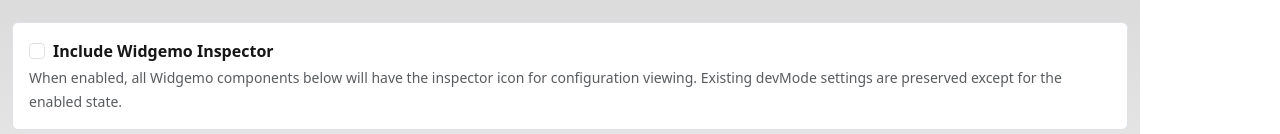
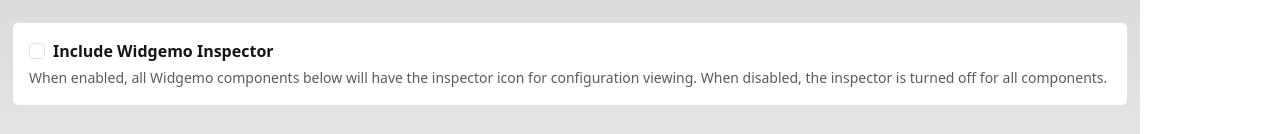
Before and after one commit to widgemo/widgemo-demo, a React (Vite) app: page /simplified-test in a window 1280 px wide. Shown: the part 294-428 px from the top of the page. Built offline with nearby package versions, Linux system fonts and the light colour scheme.

Commit message:
feat(SimplifiedTest): enhance injectDevMode function for consistent toggle behavior across examples

```diff
--- a/src/components/SimplifiedTest.tsx
+++ b/src/components/SimplifiedTest.tsx
@@ -92,20 +92,16 @@ iconNames.forEach(iconName => {
 });
 
 /**
- * Injects devMode configuration into a Widgemo config, preserving existing settings except enabled state
+ * Injects devMode configuration into a Widgemo config, preserving existing settings except enabled state.
+ * Ensures all examples have devMode injected for consistent toggle behavior.
  */
 function injectDevMode(config: SimplifiedWidgemoConfig, enabled: boolean): SimplifiedWidgemoConfig {
   if (!config) return config;
 
   const existingDevMode = config.devMode;
 
-  if (typeof existingDevMode === 'boolean') {
-    // If devMode was a boolean, preserve it but override enabled
-    return {
-      ...config,
-      devMode: enabled
-    };
-  } else if (existingDevMode && typeof existingDevMode === 'object') {
+  // Always inject devMode to ensure consistent toggle behavior across all examples
+  if (existingDevMode && typeof existingDevMode === 'object') {
     // If devMode was an object, preserve all settings but override enabled
     return {
       ...config,
@@ -115,7 +111,7 @@ function injectDevMode(config: SimplifiedWidgemoConfig, enabled: boolean): Simpl
       }
     };
   } else {
-    // If no devMode was set, add it
+    // If devMode was a boolean, null, undefined, or any other value, replace with the enabled state
     return {
       ...config,
       devMode: enabled
@@ -142,6 +138,7 @@ export const SimplifiedTest: React.FC = () => {
     if (!isDevEnvironment) {
       return widgemoExamples;
     }
+    // Always inject devMode into all examples to ensure consistent toggle behavior
     return widgemoExamples.map(example => ({
       ...example,
       config: injectDevMode(example.config, includeWidgemoInspector)
@@ -201,7 +198,7 @@ export const SimplifiedTest: React.FC = () => {
           </div>
           <small className="text-muted">
             When enabled, all Widgemo components below will have the inspector icon for configuration viewing.
-            Existing devMode settings are preserved except for the enabled state.
+            When disabled, the inspector is turned off for all components.
           </small>
         </div>
       )}
@@ -214,6 +211,7 @@ export const SimplifiedTest: React.FC = () => {
             <p>{example.description}</p>
             {/* Rendering SimplifiedWidgemo with stable props from examples array. */}
             <SimplifiedWidgemo
+              key={`${example.id}-${includeWidgemoInspector}`}
               data={example.data}
               config={example.config}
               className="my-custom-widgemo"
```
